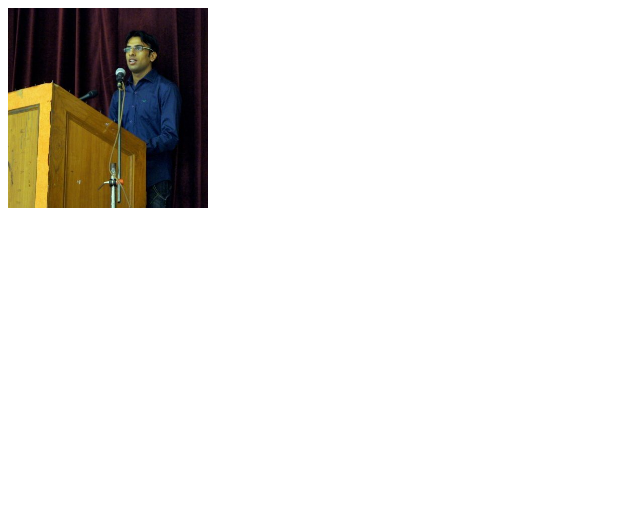
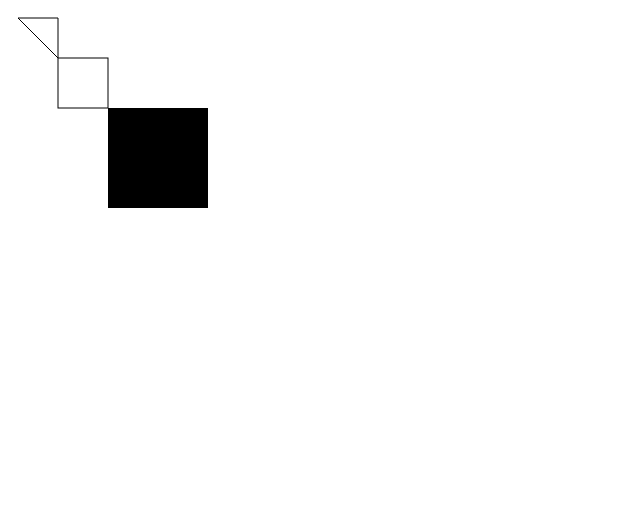
Before and after one commit to crisron-zz/MemeGenerator, a plain HTML site: page index.html in a window 1280 px wide. Shown: the whole page, without its empty margins (0-640 px from the left). Drawn offline with Linux system fonts and the light colour scheme.

Commit message:
Drawing shapes

```diff
--- a/index.html
+++ b/index.html
@@ -3,15 +3,17 @@
 <html>
     <head>
         <title> Meme Generator </title>
-        <meta charset="utf-8" >
+        <meta charset="utf-8">
     </head>
     <body>
-        <canvas id="c" width="200" height="200"></canvas>
+        <!-- <canvas id="c" width="200" height="200"></canvas> -->
+        <canvas id="c" width="500" height="500"></canvas>
 
         <script>
             var c = document.querySelector( "#c" );
             var ctx = c.getContext( "2d" );
 
+            /*
             var image = new Image();
             image.onload = function() {
                 console.log( "loaded image" );
@@ -21,6 +23,18 @@
             }
 
             image.src = "images/saurabh.jpg";
+            */
+            ctx.fillRect( 100, 100, 100, 100 );
+            ctx.strokeRect( 50, 50, 50, 50 );
+
+            // We are about to draw a new shape
+            ctx.beginPath();
+            ctx.moveTo( 10, 10 );
+            ctx.lineTo( 50, 50 );
+            ctx.lineTo( 50, 10 );
+            ctx.lineTo( 10, 10 );
+            // ctx.fill();
+            ctx.stroke();
         </script>
     </body>
 </html>
```
